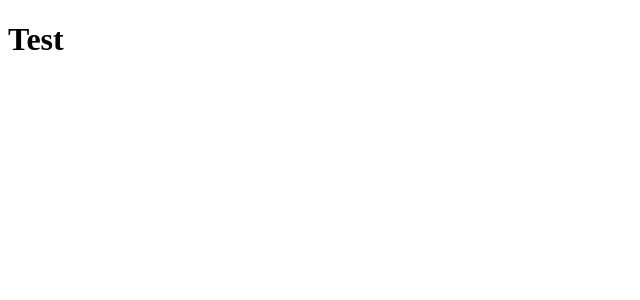
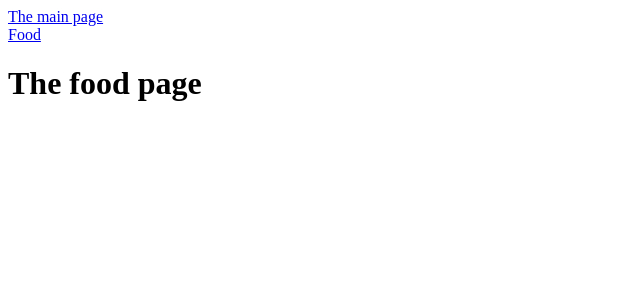
Before and after one commit to kucharze/FoodDisplay, a React (Create React App) app: page /items in a window 1280 px wide. Before the commit this address had no page. Shown: the top 300 px of the page, without its empty margins (0-640 px from the left). Built offline with nearby package versions, Linux system fonts and the light colour scheme.

Commit message:
Initial component setup

```diff
--- a/src/App.js
+++ b/src/App.js
@@ -1,12 +1,16 @@
 import React from "react";
 import { Route, Routes } from "react-router-dom";
+import Main from "./pages/Main";
+import Food from "./pages/Food";
+import Navbar from "./components/Navbar";
 
 function App() {
   return (
     <div>
-      <h1>Test</h1>
+      <Navbar />
       <Routes>
-        <Route path="/" />
+        <Route path="/" element={<Main />} />
+        <Route path="/items" element={<Food />} />
       </Routes>
     </div>
   );
--- /dev/null
+++ b/src/components/Navbar.jsx
@@ -0,0 +1,17 @@
+import React from 'react'
+import {Link} from 'react-router-dom'
+
+function Navbar() {
+  return (
+    <div className='nav'>
+      <Link to='/'>
+      <div>The main page</div>
+      </Link>
+      <Link to='/items'>
+      <div>Food</div>
+      </Link>
+    </div>
+  )
+}
+
+export default Navbar
--- /dev/null
+++ b/src/pages/Food.jsx
@@ -0,0 +1,13 @@
+import React from 'react'
+import { useState, useEffect } from 'react'
+
+function Food() {
+
+  return (
+    <div>
+      <h1>The food page</h1>
+    </div>
+  )
+}
+
+export default Food
```
